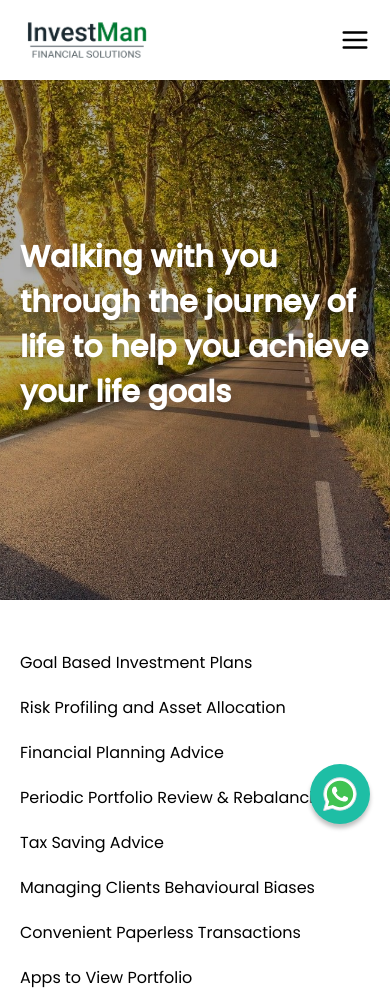
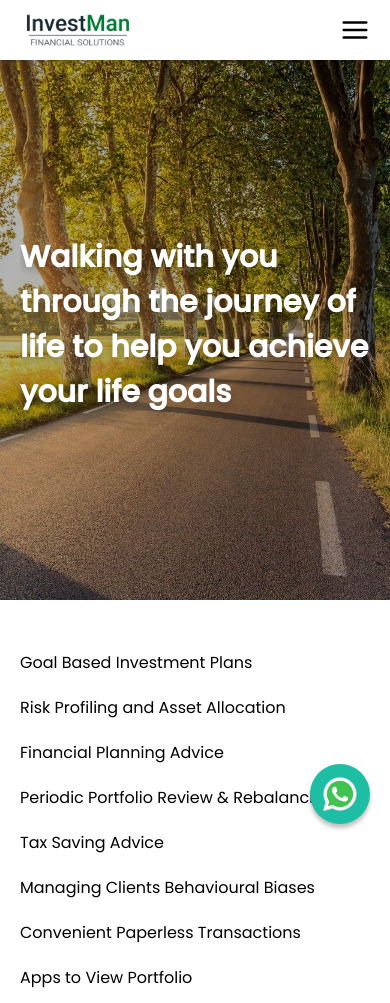
Before and after one commit to salil-naik/investman, a plain HTML site: page index.html in a window 390 px wide. Shown: the top 1003 px of the page. Drawn offline with Linux system fonts and the light colour scheme.

Commit message:
minor changes

```diff
--- a/css/style.scss
+++ b/css/style.scss
@@ -8,6 +8,10 @@ html {
   }
 
 body{font-family: 'Poppins', sans-serif;}
+
+// main{
+//     margin-top:80px;
+// }
 
 h2{
     font-weight:bold;
@@ -481,13 +485,20 @@ h2{
     }
     h2{font-size:25px;}
     .nav{
+        height:60px;
         background-color:white;
         padding: 0 20px;
+        box-shadow: 0px 0px 7px rgba(0, 0, 0, 0.2);
+
+        .logo{
+            margin-top: 10px;
+    height: 40px;
+        }
         &__menu{
             display:block;
             width:30px; height:30px;
             position:absolute;
-            top:25px; right:20px;
+            top:15px; right:20px;
             cursor:pointer;
         }
         &__list-container{
@@ -496,7 +507,7 @@ h2{
             width:100vw;
             position:absolute;
             left:0;
-            top:70px;
+            top:57px;
             background-color:white;
             padding:40px 20px;
             z-index:4;
--- a/index.html
+++ b/index.html
@@ -549,6 +549,7 @@
       });
 
       function toggleMenu(){
+        if(window.innerWidth < 1024){
           let menu = document.getElementsByClassName('nav__list-container')[0];
           let display = menu.style.display;
           if(display == 'block'){
@@ -558,6 +559,7 @@
             menu.style.display = 'block'
           }
         }
+      }
     </script>
   </body>
 </html>
```
Also changed, not shown: css/main.css. Lines whose indentation alone changed are shown as unchanged.
